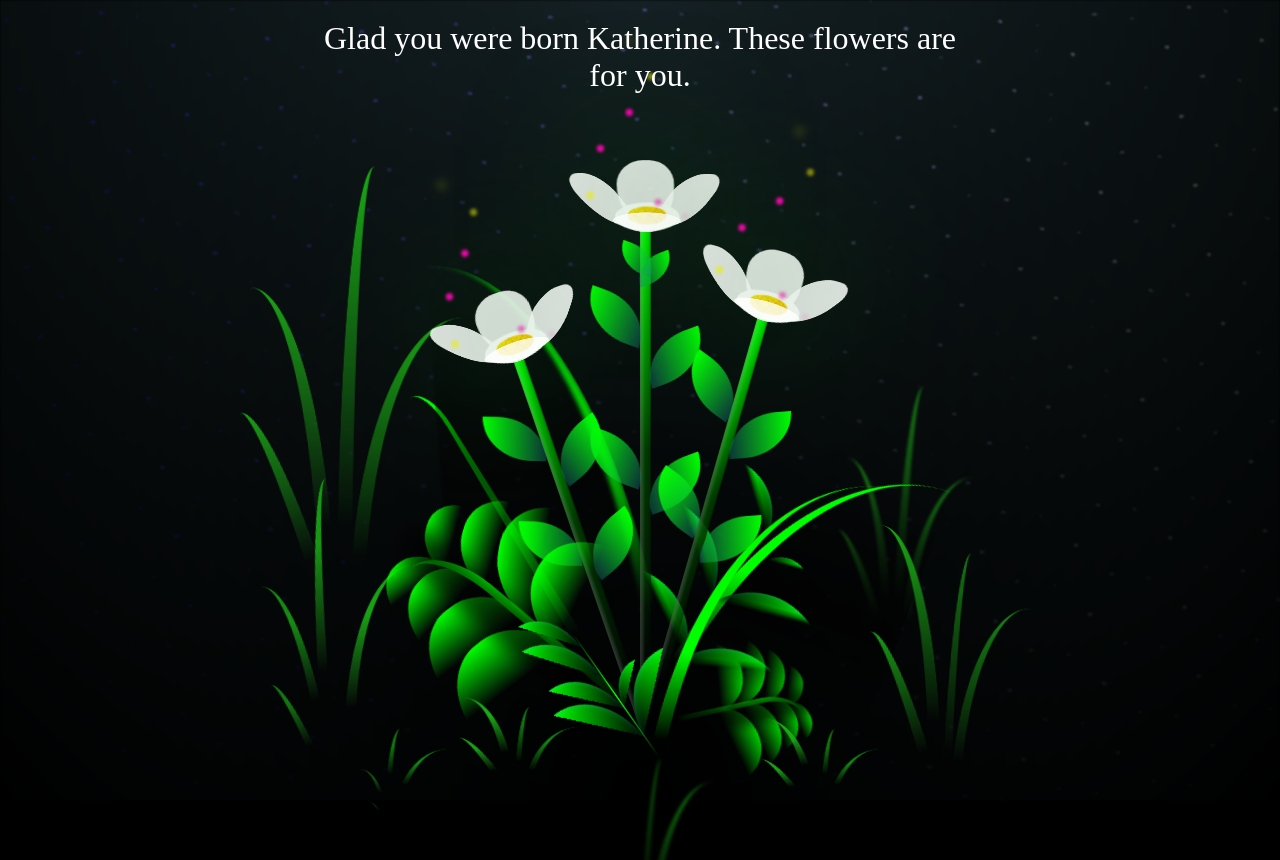
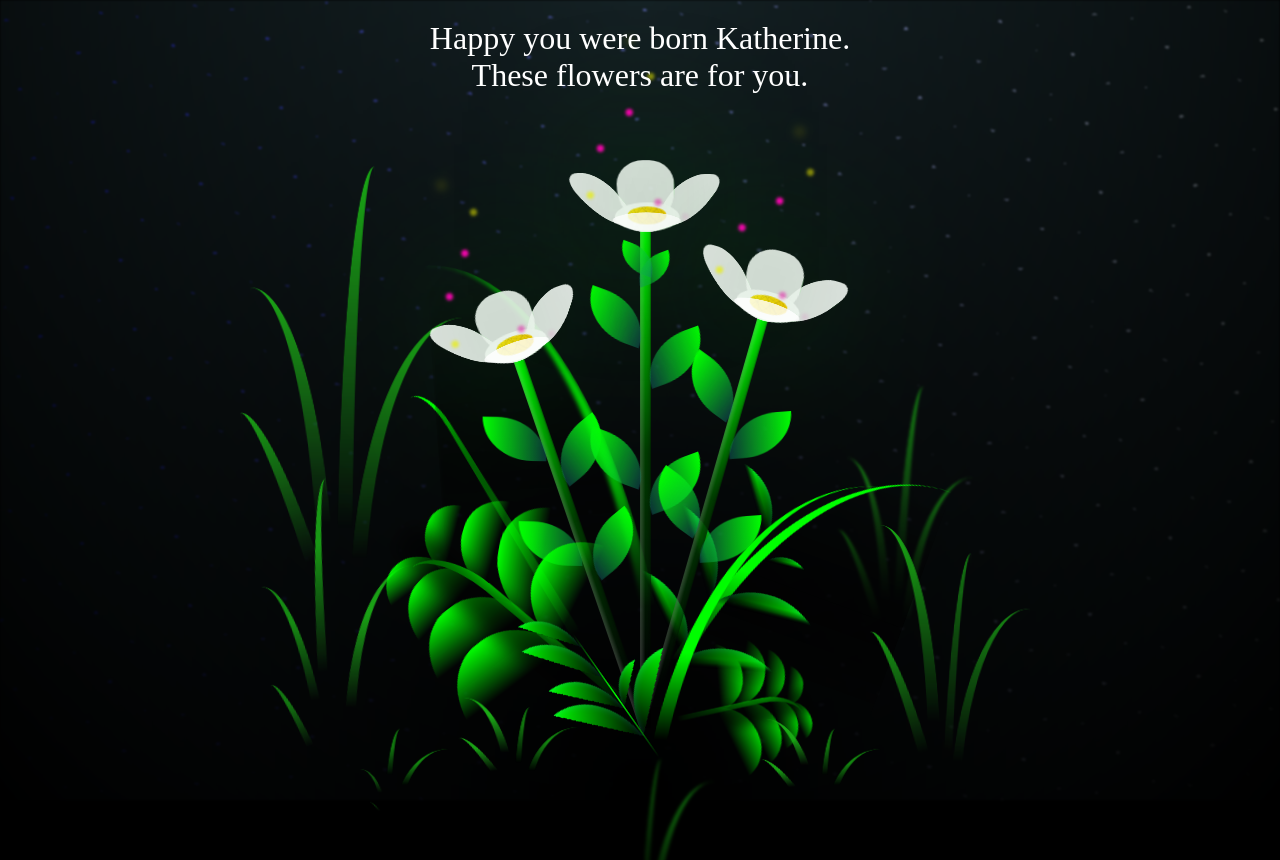
Before and after one commit to StarEren/KatherineBirthday, a plain HTML site: page FlowersforKatherine.html in a window 1280 px wide. Shown: the top 860 px of the page. Drawn offline with Linux system fonts and the light colour scheme.

Commit message:
Update FlowersforKatherine.html

```diff
--- a/FlowersforKatherine.html
+++ b/FlowersforKatherine.html
@@ -19,7 +19,7 @@
     </style>
 </head>
     <body class="not-loaded">
-        <div class="message">Glad you were born Katherine. These flowers are for you.</div>
+        <div class="message">Happy you were born Katherine.<br>These flowers are for you.</div>
         <audio autoplay>
             <source src="glitter.mp3" type="audio/mpeg">
             <source src="glitter.ogg" type="audio/ogg">
```
